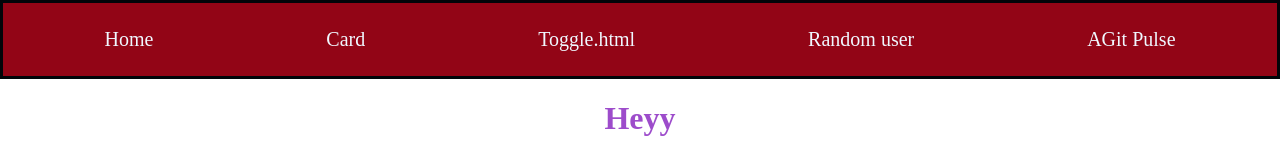
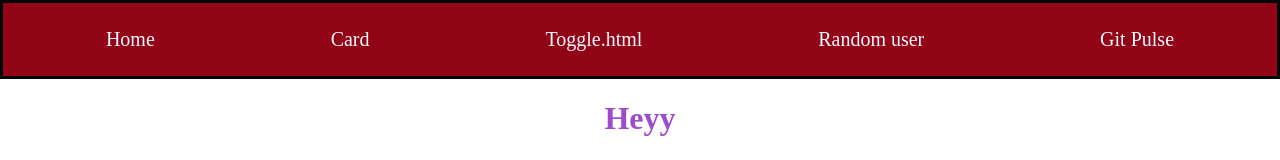
Before and after one commit to varshi0829/auto_suggest, a website: page frontend/index.html in a window 1280 px wide. Shown: the top 160 px of the page. Drawn offline with Linux system fonts and the light colour scheme.

Commit message:
Git Pulse modified and added

```diff
--- a/frontend/index.html
+++ b/frontend/index.html
@@ -13,7 +13,7 @@
         <a href = "/pages/card.html">Card</a>
         <a href = "/pages/toggle.html">Toggle.html</a>
         <a href = "/pages/randomUser.html">Random user</a>
-        <a href = "/pages/gitpulse.html">AGit Pulse</a>
+        <a href = "/pages/gitpulse.html">Git Pulse</a>
     </div>
     <h1 id = "Heyy">Heyy</h1>
     <h2 class = "cooked">cooked</h2>
```
